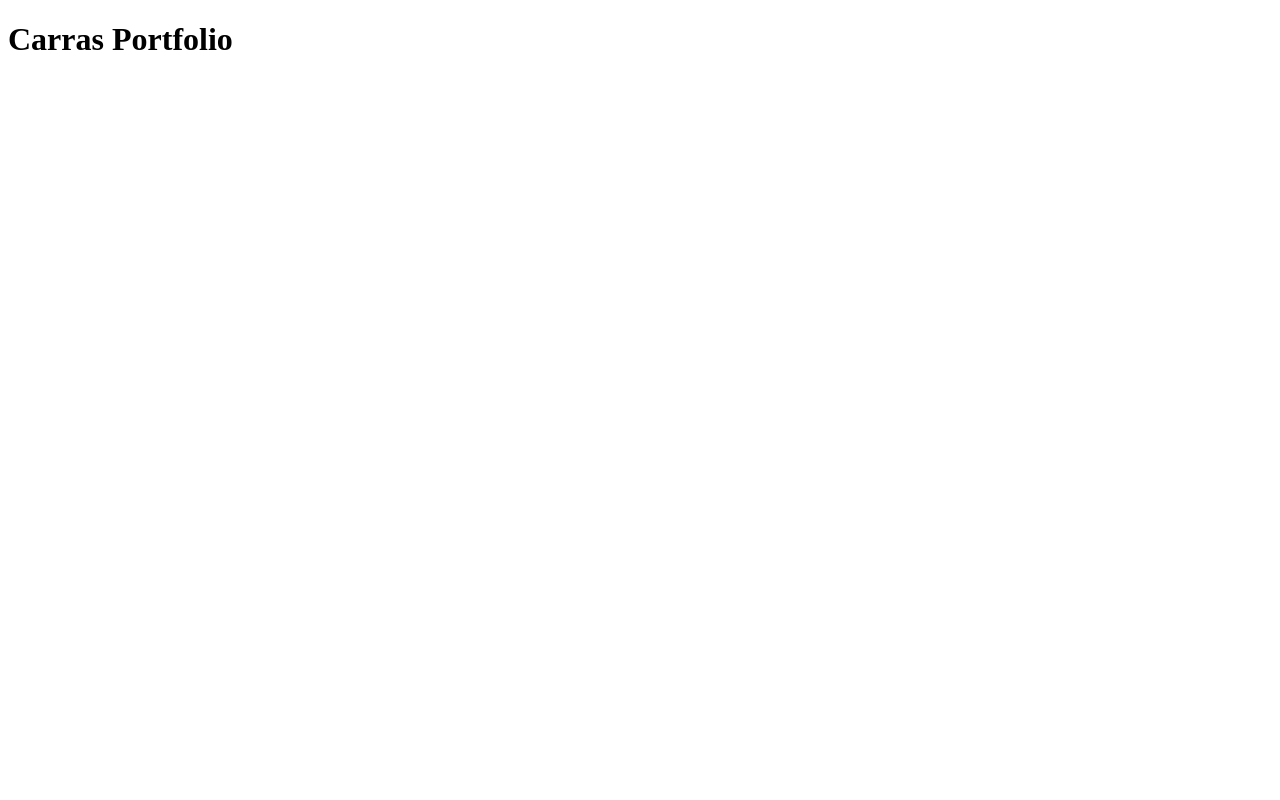
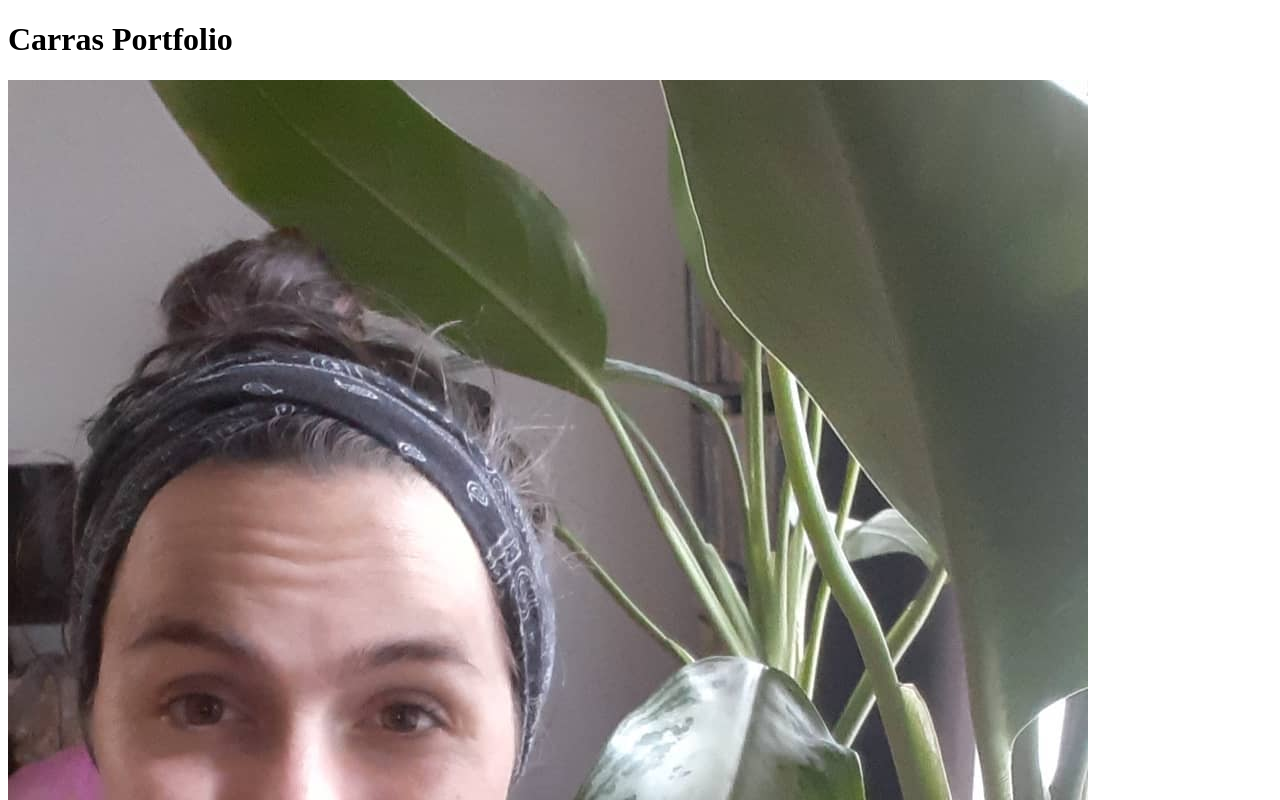
Before and after one commit to Carra-Kirby/Carra-Kirby.github.io, a plain HTML site: page index.html in a window 1280 px wide. Shown: the top 800 px of the page. Drawn offline with Linux system fonts and the light colour scheme.

Commit message:
Added Pic to index.html

```diff
--- a/index.html
+++ b/index.html
@@ -4,6 +4,6 @@
     </head>
     <body>
         <h1>Carras Portfolio</h1>
-
+    <img src="port.pic.jpg"/>
     </body>
 </html>
```
